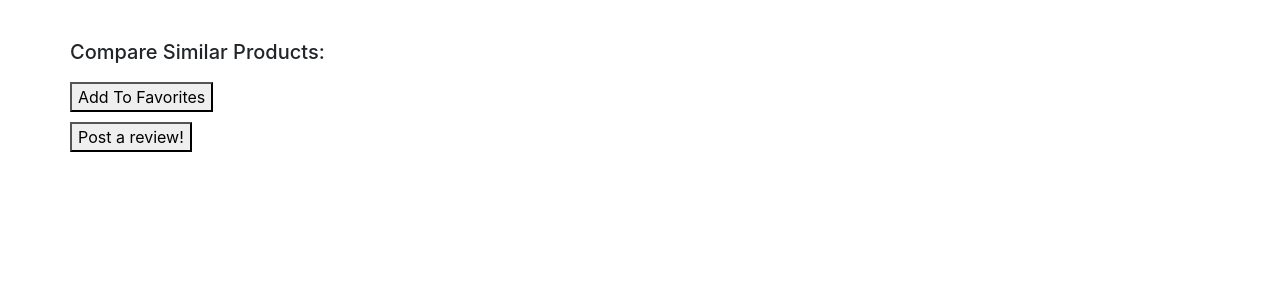
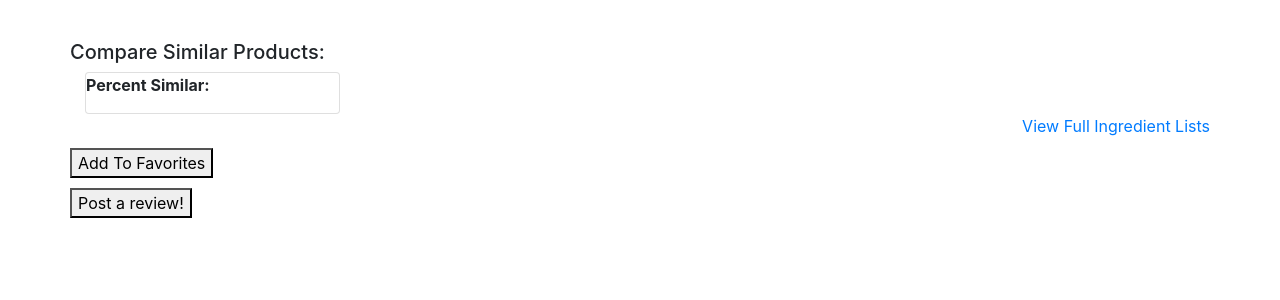
Before and after one commit to tiffanyteaze/dermatic, a Python web app: template templates/product.html in a window 1280 px wide. Shown: the part 56-356 px from the top of the page. Run offline with Jinja, Linux system fonts and the light colour scheme; the template is opened without the code that fills it, so the values that code supplies are empty; some libraries are stand-ins or nearby versions.

Commit message:
removes a console log

```diff
--- a/templates/product.html
+++ b/templates/product.html
@@ -18,6 +18,20 @@
 </div>
 
 <div class="row">
+    <div class="col">
+        <div class="card">
+            <b><p>Percent Similar:</p></b>
+        </div>
+    </div>
+    <div class="percent-similar-wrapper-0 col"></div>
+    <div class="percent-similar-wrapper-1 col"></div>
+    <div class="percent-similar-wrapper-2 col"></div>
+</div>
+<div class="row justify-content-end">
+    <a href="{{ url_for('comparison_chart', productid=product) }}">View Full Ingredient Lists</a>
+</div>
+
+<div class="row justify">
     <button class="fav-btn" id={{ product }}>Add To Favorites</button>
 </div>
 
@@ -100,14 +114,18 @@
                     let productObject = response[n];
 
                     let similarIngredients = 0;
+                    let percentSimilar = 0;
                     if (productObject.id != productId){
                         for (i = 0; i < productArray.length; i++) {
                             for(j = 0; j < productObject.ingredient_list.length; j++){
                                 if (productArray[i] === productObject.ingredient_list[j]){
                                     similarIngredients++;
+                                    productObject.ingredient_list[j] = `${productObject.ingredient_list[j]} *`
+
                                 }
                             }
                         }
+                        percentSimilar = (similarIngredients/productArray.length)*100;
                     }
 
                     productObject = {
@@ -115,7 +133,8 @@
                         id: productObject.id,
                         ingredient_list: productObject.ingredient_list,
                         name: productObject.name,
-                        similar_ingredients: similarIngredients
+                        similar_ingredients: similarIngredients,
+                        percent_similar: `${percentSimilar.toFixed(0)}%`
                     }
 
                     if (similarProductsArray.length < 5) {
@@ -130,22 +149,27 @@
                         similarProductsArray.reverse();
                     }
                 }
+                console.log(similarProductsArray);
 
-                console.log(similarProductsArray);
                 for (let i = 0; i < 3; i++) {
                     let productName = $(`<div class="card product-name-wrapper"/>`);
                     let productText = $(`<b><p></p></b>`);
                     $(productText).html(`${similarProductsArray[i].brand} ${similarProductsArray[i].name}`)
                     productName.append(productText)
-                    console.log(`${similarProductsArray[i].brand} ${similarProductsArray[i].name}`)
                     if (i === 0) {
                         $('.similar-ingredient-wrapper-0').append(productName)
+                        $('.percent-similar-wrapper-0').append(similarProductsArray[i].percent_similar)
+
                     }
                     else if (i === 1) {
                         $('.similar-ingredient-wrapper-1').append(productName)
+                        $('.percent-similar-wrapper-1').append(similarProductsArray[i].percent_similar)
+
                     }
                     else if (i === 2) {
                         $('.similar-ingredient-wrapper-2').append(productName)
+                        $('.percent-similar-wrapper-2').append(similarProductsArray[i].percent_similar)
+
                     }
 
                     for (let j = 0; j < 5; j++) {
@@ -164,6 +188,8 @@
                         }
                     }
                 }
+
+
             }
         })
     });
```
